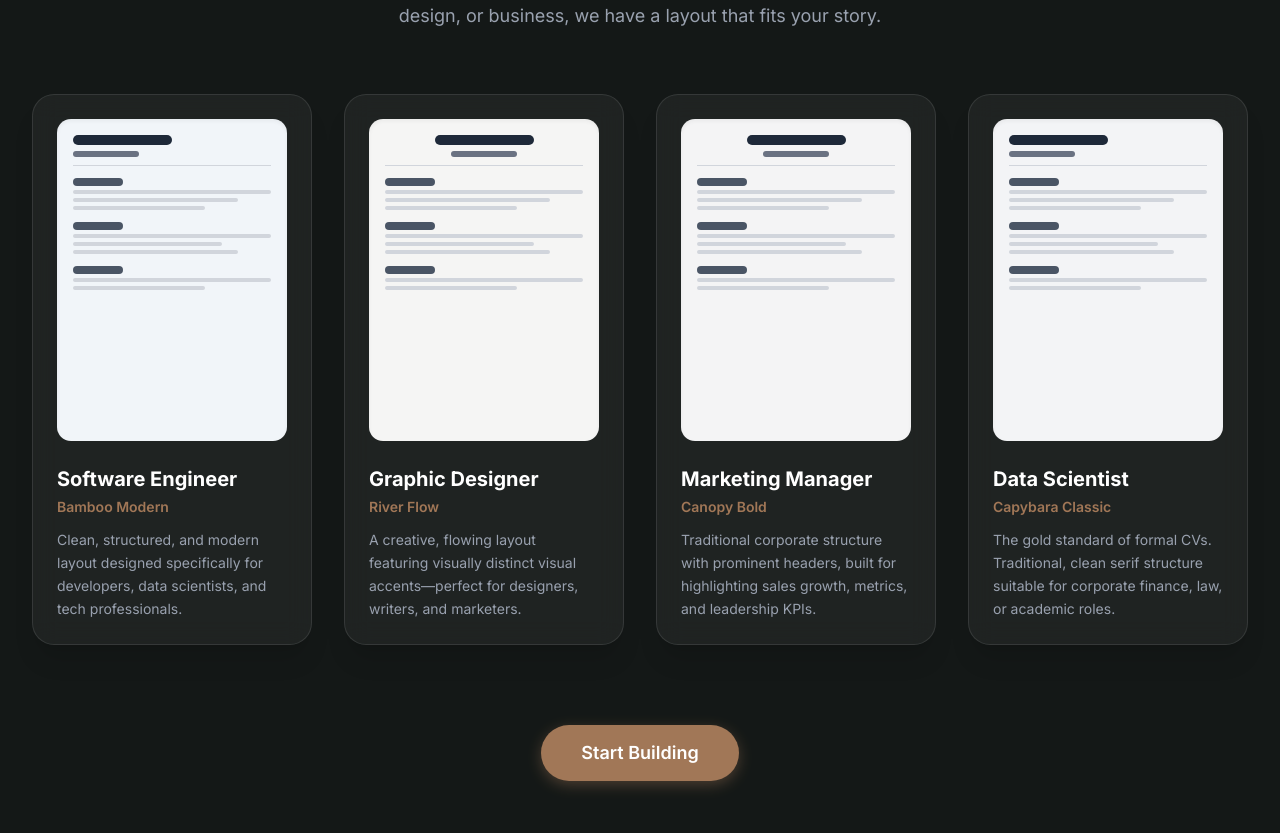
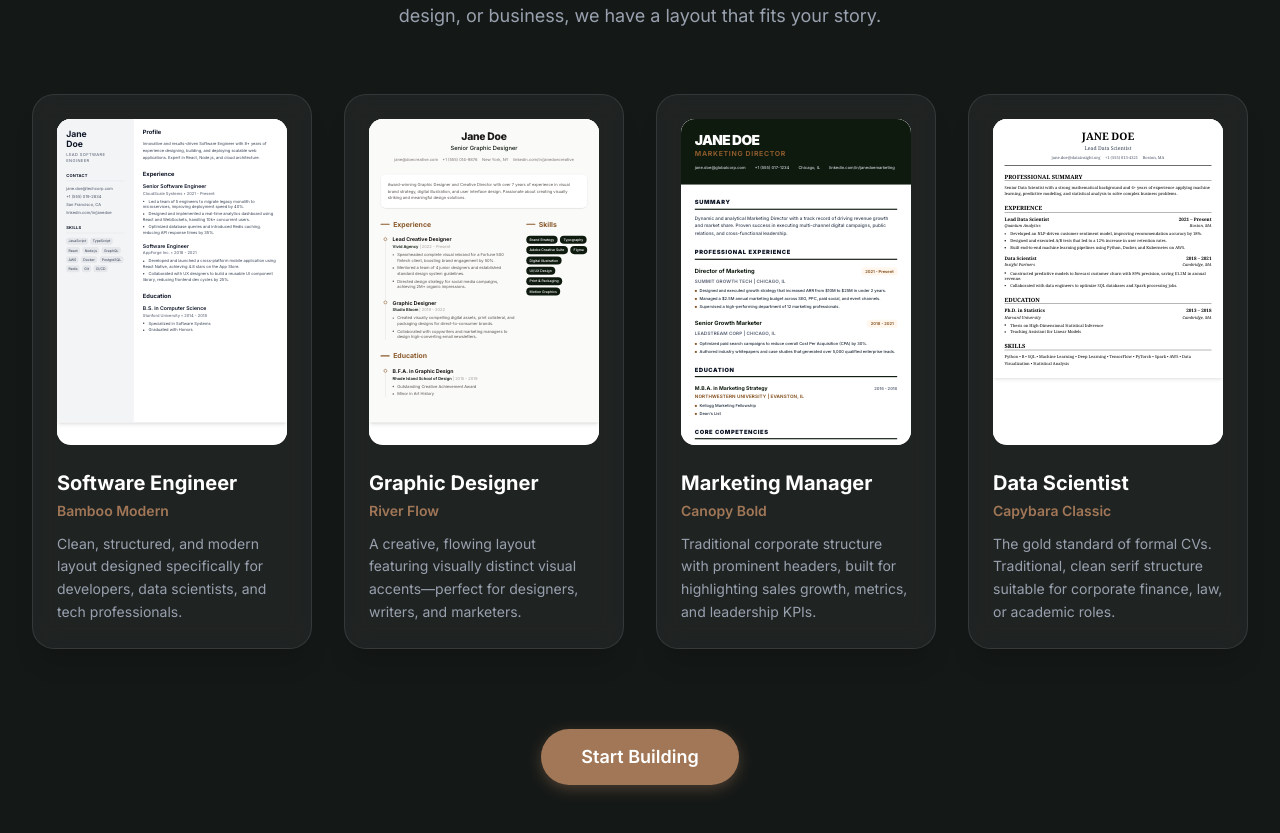
Before and after one commit to willyliuu/capy-vitae, a Next.js app: page / in a window 1280 px wide. Shown: the part 1083-1916 px from the top of the page. Built offline with nearby package versions, Linux system fonts and the light colour scheme.

Commit message:
style: render authentic templates as scaled mini previews on landing page and enforce strict A4 boundaries

```diff
--- a/src/app/page.tsx
+++ b/src/app/page.tsx
@@ -222,6 +222,51 @@ const janeDoeMockData: Record<string, ResumeData> = {
     skills: ["Python", "R", "SQL", "Machine Learning", "Deep Learning", "TensorFlow", "PyTorch", "Spark", "AWS", "Data Visualization", "Statistical Analysis"],
   }
 };
+
+function MiniPreview({ templateId, mockData }: { templateId: string, mockData: ResumeData }) {
+  const containerRef = useRef<HTMLDivElement>(null);
+  const [scale, setScale] = useState(0.2);
+
+  useEffect(() => {
+    const observer = new ResizeObserver((entries) => {
+      for (let entry of entries) {
+        const width = entry.contentRect.width;
+        setScale(width / 800);
+      }
+    });
+    if (containerRef.current) observer.observe(containerRef.current);
+    return () => observer.disconnect();
+  }, []);
+
+  const renderTemplate = () => {
+    switch (templateId) {
+      case "bamboo-modern": return <BambooModern data={mockData} />;
+      case "river-flow": return <RiverFlow data={mockData} />;
+      case "canopy-bold": return <CanopyBold data={mockData} />;
+      case "capybara-classic": default: return <CapybaraClassic data={mockData} />;
+    }
+  };
+
+  return (
+    <div ref={containerRef} className="w-full h-full relative overflow-hidden bg-white rounded-xl shadow-inner group-hover:shadow-[0_0_20px_rgba(255,255,255,0.2)] transition-shadow">
+      <div
+        style={{
+          width: '800px',
+          minHeight: '1131px',
+          transform: `scale(${scale})`,
+          transformOrigin: 'top left',
+          pointerEvents: 'none'
+        }}
+        className="absolute top-0 left-0 bg-white"
+      >
+        {renderTemplate()}
+      </div>
+      <div className="absolute inset-0 bg-black/40 opacity-0 group-hover:opacity-100 transition-opacity duration-300 flex items-center justify-center z-10">
+        <div className="bg-white text-black px-4 py-2 rounded-full font-bold text-sm">Preview Layout</div>
+      </div>
+    </div>
+  );
+}
 
 const mockExamples = [
   {
@@ -495,40 +540,8 @@ export default function Home() {
                 className="group relative bg-white/5 backdrop-blur-md border border-white/10 rounded-3xl p-6 hover:bg-white/10 transition-all duration-300 hover:-translate-y-2 cursor-pointer shadow-xl"
               >
                 {/* Mini CV Preview */}
-                <div className={`w-full aspect-[1/1.4] ${ex.color} rounded-xl p-4 shadow-inner flex flex-col gap-3 mb-6 relative overflow-hidden group-hover:shadow-[0_0_20px_rgba(255,255,255,0.2)] transition-shadow`}>
-
-                  {/* Fake Resume Content */}
-                  <div className={`w-full border-b border-gray-300 pb-2 flex flex-col ${ex.headerAlign}`}>
-                    <div className="w-1/2 h-2.5 bg-gray-800 rounded-full mb-1.5"></div>
-                    <div className="w-1/3 h-1.5 bg-gray-500 rounded-full"></div>
-                  </div>
-
-                  <div className="flex gap-3 h-full">
-                    <div className="w-full flex flex-col gap-3">
-                      <div>
-                        <div className="w-1/4 h-2 bg-gray-600 rounded-full mb-1"></div>
-                        <div className="w-full h-1 bg-gray-300 rounded-full mb-1"></div>
-                        <div className="w-5/6 h-1 bg-gray-300 rounded-full mb-1"></div>
-                        <div className="w-4/6 h-1 bg-gray-300 rounded-full"></div>
-                      </div>
-                      <div>
-                        <div className="w-1/4 h-2 bg-gray-600 rounded-full mb-1"></div>
-                        <div className="w-full h-1 bg-gray-300 rounded-full mb-1"></div>
-                        <div className="w-3/4 h-1 bg-gray-300 rounded-full mb-1"></div>
-                        <div className="w-5/6 h-1 bg-gray-300 rounded-full"></div>
-                      </div>
-                      <div>
-                        <div className="w-1/4 h-2 bg-gray-600 rounded-full mb-1"></div>
-                        <div className="w-full h-1 bg-gray-300 rounded-full mb-1"></div>
-                        <div className="w-2/3 h-1 bg-gray-300 rounded-full"></div>
-                      </div>
-                    </div>
-                  </div>
-
-                  {/* Hover overlay button */}
-                  <div className="absolute inset-0 bg-black/60 opacity-0 group-hover:opacity-100 transition-opacity duration-300 flex items-center justify-center">
-                    <div className="bg-white text-black px-4 py-2 rounded-full font-bold text-sm">Preview Layout</div>
-                  </div>
+                <div className="w-full aspect-[210/297] mb-6 relative">
+                  <MiniPreview templateId={ex.templateId} mockData={janeDoeMockData[ex.templateId]} />
                 </div>
 
                 {/* Details */}
@@ -589,6 +602,7 @@ export default function Home() {
                 <div
                   style={{
                     width: '800px',
+                    minHeight: '1131px',
                     transform: `scale(${scale})`,
                     transformOrigin: 'top center',
                     marginBottom: `-${800 * (1 - scale)}px`
```
